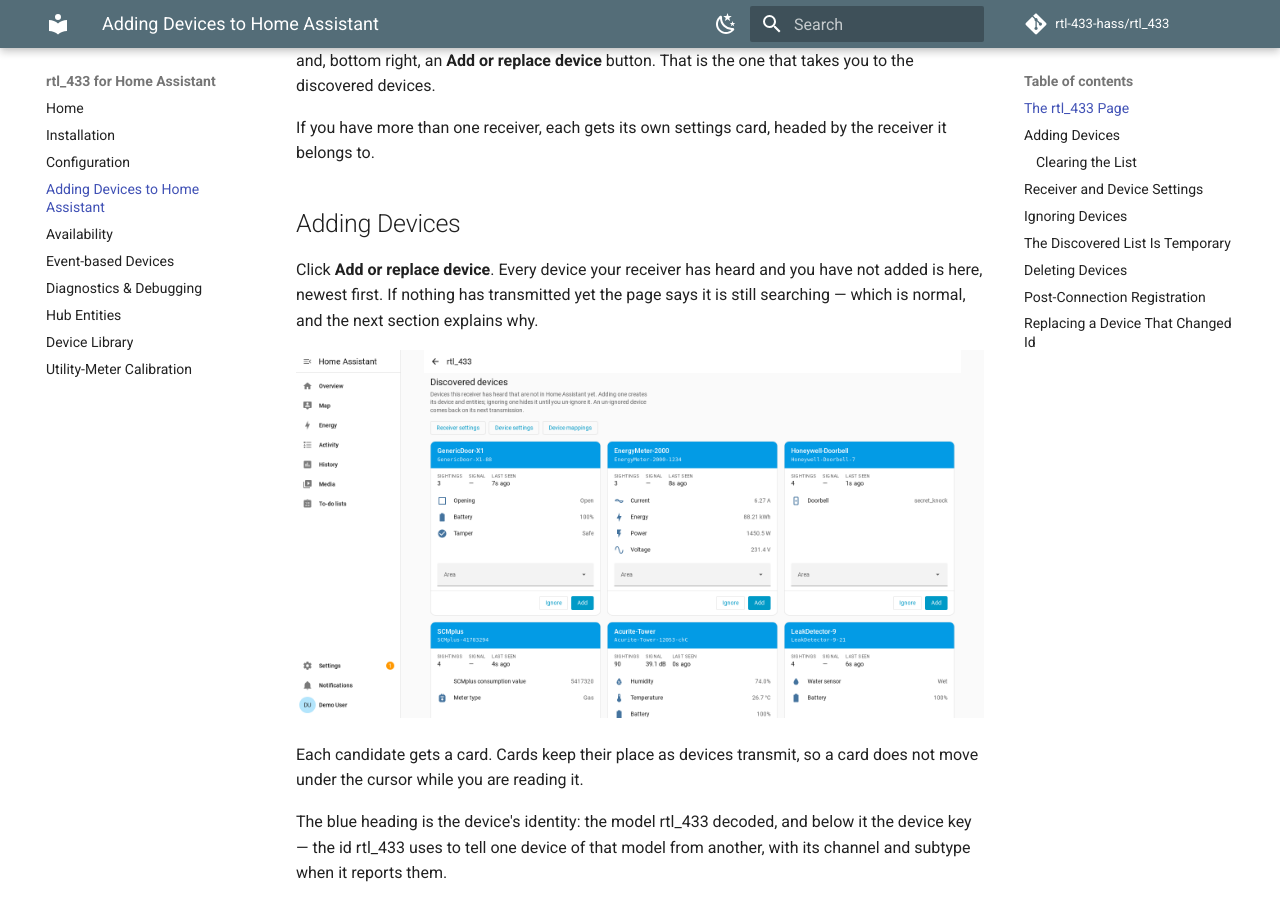
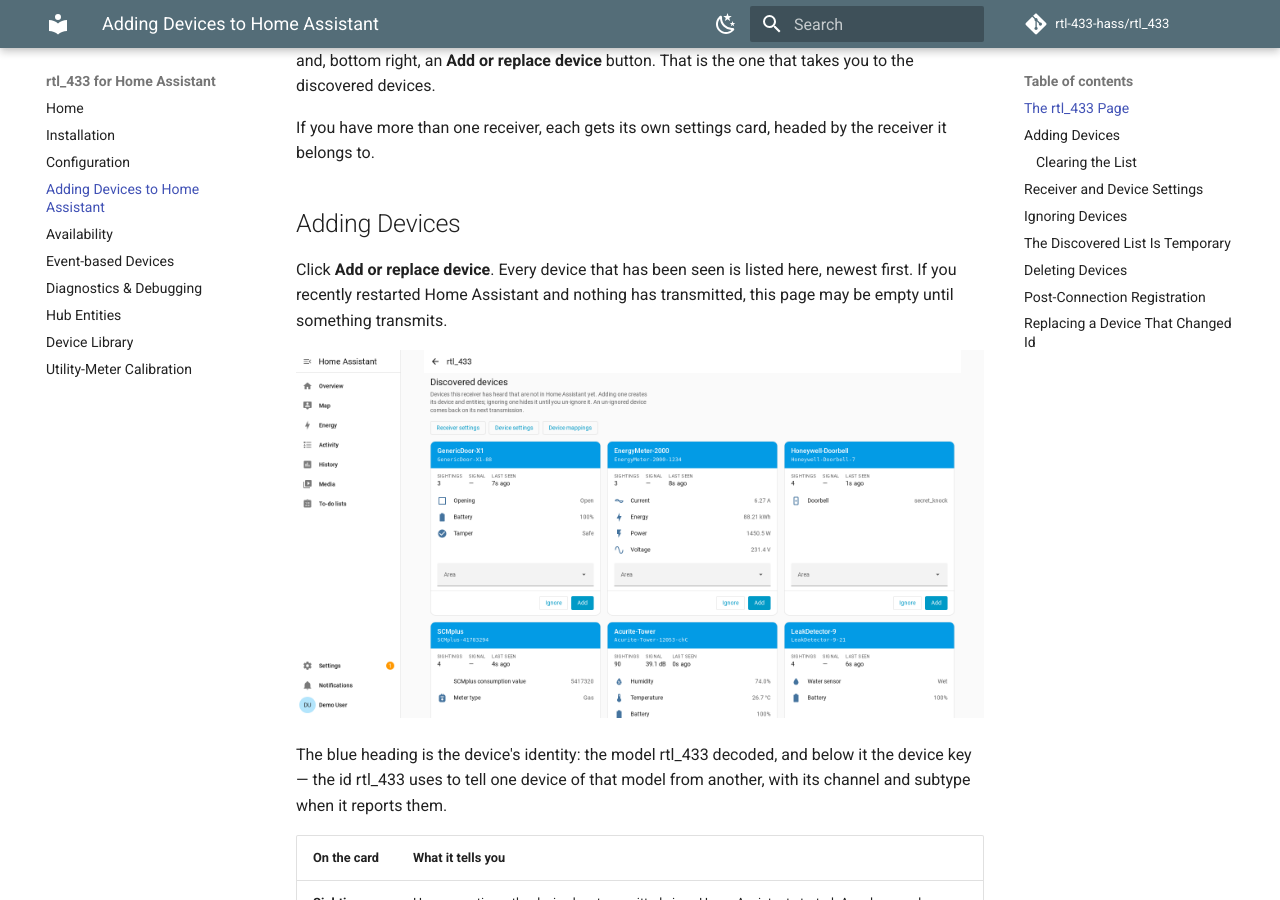
Before and after one commit to rtl-433-hass/rtl_433, an MkDocs documentation site: the page built from docs/device-discovery.md, in a window 1280 px wide and 900 px high, scrolled down 687 px. Built offline with MkDocs 1.6.1 and Material for MkDocs 9.7.7, drawn with Linux system fonts in a browser that asks for light colours; comment, search, counter and statistics services are not loaded; the version menu is left out.

Commit message:
docs: tighten the opening of Adding Devices
Say what an empty page means in the reader's own terms — a recent restart with
nothing heard yet — instead of forward-referencing a later section, and drop the
paragraph on card ordering: it explains a detail the reader has not yet been
given a reason to care about.

Co-Authored-By: Claude Opus 5 (1M context) <noreply@anthropic.com>
Claude-Session: https://claude.ai/code/session_018HhtFuqBNovRCKpDqLKD2v

```diff
--- a/docs/device-discovery.md
+++ b/docs/device-discovery.md
@@ -33,16 +33,11 @@ the receiver it belongs to.
 
 ## Adding Devices
 
-Click **Add or replace device**. Every device your receiver has heard and you
-have not added is here, newest first. If nothing has transmitted yet the page
-says it is still searching — which is normal, and the next section explains
-why.
+Click **Add or replace device**. Every device that has been seen is listed here,
+newest first. If you recently restarted Home Assistant and nothing has
+transmitted, this page may be empty until something transmits.
 
 ![The rtl_433 page: a toolbar, a row of Receiver settings / Device settings / Device mappings buttons, then a grid of device cards, each with a blue heading giving the model and device key, its sighting count, signal level and last-seen age, its latest readings named as Home Assistant entities, an Area picker, and Ignore and Add buttons](images/17-discovery-panel.png)
-
-Each candidate gets a card. Cards keep their place as
-devices transmit, so a card does not move under the cursor while you are reading
-it.
 
 The blue heading is the device's identity: the model rtl_433 decoded, and below
 it the device key — the id rtl_433 uses to tell one device of that model from
```
